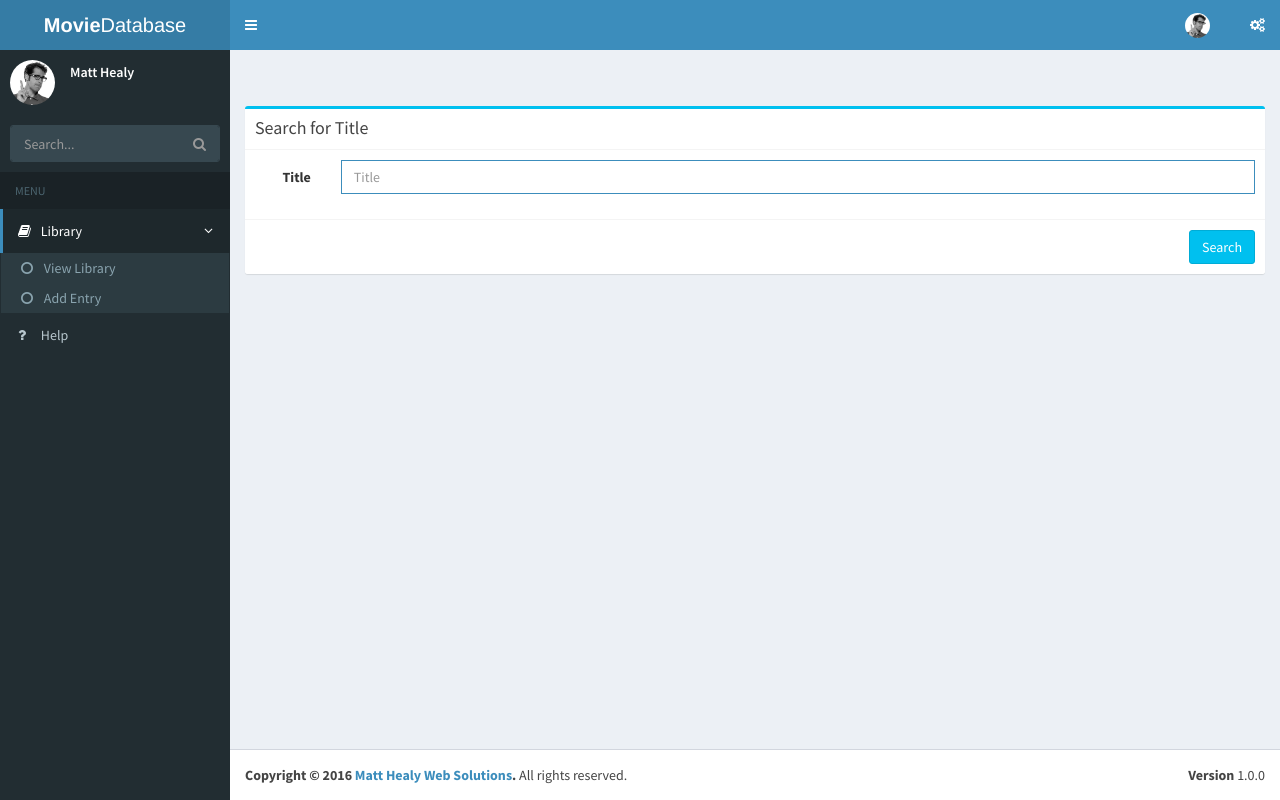
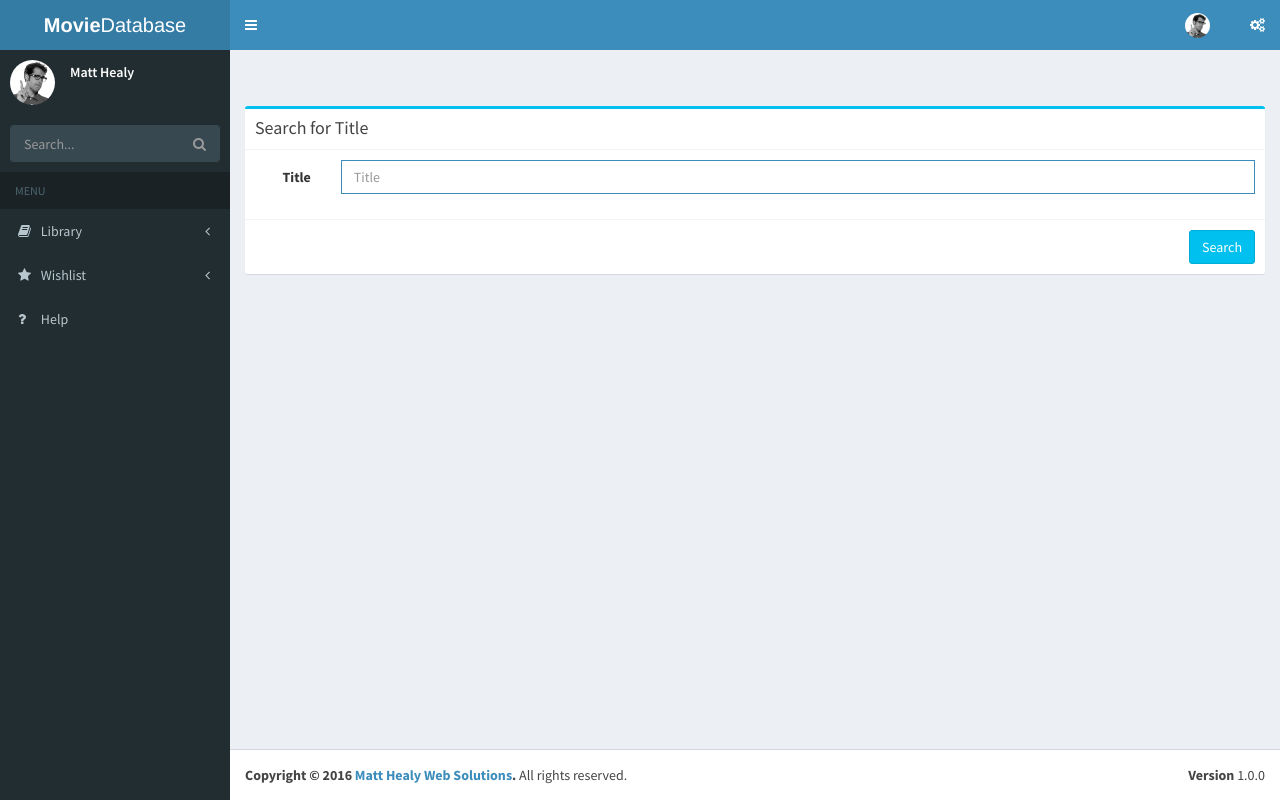
Before and after one commit to MattHealy/MovieDatabase, a Flask app: template app/templates/admin/add.html in a window 1280 px wide; the page is wider, and only the part inside the window is pictured. Run offline with Flask 2, Linux system fonts and the light colour scheme; the template is opened without the code that fills it: values that come from a table or form of the project are taken from there, others are empty; some libraries are stand-ins or nearby versions.

Commit message:
Added Wishlist
You can now add items to your wishlist rather than your actual
collection

```diff
--- a/app/admin/forms.py
+++ b/app/admin/forms.py
@@ -1,6 +1,6 @@
 from flask import g, current_app
 from flask.ext.wtf import Form
-from wtforms import TextField, SubmitField, SelectField
+from wtforms import TextField, SubmitField, SelectField, HiddenField
 from wtforms.validators import Required
 
 class TitleSearchForm(Form):
@@ -8,6 +8,7 @@ class TitleSearchForm(Form):
     submit = SubmitField('Search')
 
 class AddEntryForm(Form):
+    wishlist = HiddenField('wishlist')
     submit = SubmitField('Add')
 
 class LibrarySortForm(Form):
--- a/app/admin/views.py
+++ b/app/admin/views.py
@@ -38,7 +38,7 @@ def home():
     if not g.user.is_confirmed():
         return redirect(url_for('admin.unconfirmed'))
 
-    movies = Entry.query.filter_by(user_id = g.user.id)
+    movies = Entry.query.filter_by(user_id = g.user.id, wishlist = 0)
 
     order_by = request.args.get('order_by', 'title')
 
@@ -61,6 +61,36 @@ def home():
     return render_template("admin/home.html", title="My Collection", subtitle="Home", movies=movies,
                            sortform=sortform)
 
+@admin.route('/wishlist/', methods=['GET','POST'])
+@login_required
+def wishlist():
+
+    if not g.user.is_confirmed():
+        return redirect(url_for('admin.unconfirmed'))
+
+    movies = Entry.query.filter_by(user_id = g.user.id, wishlist = 1)
+
+    order_by = request.args.get('order_by', 'title')
+
+    sortform = LibrarySortForm()
+    sortform.order_by.data = order_by
+
+    if order_by == 'timestamp':
+        movies = movies.order_by(Entry.timestamp)
+    elif order_by == 'timestampDesc':
+        movies = movies.order_by(Entry.timestamp.desc())
+    elif order_by == 'year':
+        movies = movies.order_by(Entry.year)
+    elif order_by == 'yearDesc':
+        movies = movies.order_by(Entry.year.desc())
+    elif order_by == 'titleDesc':
+        movies = movies.order_by(Entry.title.desc())
+    else:
+        movies = movies.order_by(Entry.title)
+
+    return render_template("admin/home.html", title="Wishlist", subtitle="Home", movies=movies,
+                           sortform=sortform)
+
 @admin.route('/entry/add/', methods=['GET','POST'])
 @login_required
 def add_entry():
@@ -70,6 +100,7 @@ def add_entry():
 
     form = TitleSearchForm()
     addform = AddEntryForm()
+    addform.wishlist.data = 0
     movies = []
 
     if request.args.get('title'):
@@ -89,6 +120,35 @@ def add_entry():
     return render_template("admin/add.html", form=form, title="Add Entry", subtitle="Search", \
                            movies=movies, addform = addform)
 
+@admin.route('/wishlist/add/', methods=['GET','POST'])
+@login_required
+def add_wishlist():
+
+    if not g.user.is_confirmed():
+        return redirect(url_for('admin.unconfirmed'))
+
+    form = TitleSearchForm()
+    addform = AddEntryForm()
+    addform.wishlist.data = 1
+    movies = []
+
+    if request.args.get('title'):
+
+        form.title.data = request.args.get('title')
+        res = omdb.search(request.args.get('title'))
+
+        for item in res:
+            movie = {}
+            movie['title'] = item['title']
+            movie['year'] = item['year']
+            if item['poster'] != 'N/A':
+                movie['image'] = item['poster']
+            movie['imdb_id'] = item['imdb_id']
+            movies.append(movie)
+
+    return render_template("admin/add.html", form=form, title="Add to Wishlist", subtitle="Search", \
+                           movies=movies, addform = addform)
+
 @admin.route('/entry/add/<imdb_id>/', methods=['POST'])
 @login_required
 def submit_entry(imdb_id):
@@ -96,32 +156,38 @@ def submit_entry(imdb_id):
     if not g.user.is_confirmed():
         return redirect(url_for('admin.unconfirmed'))
 
-    res = omdb.imdbid(imdb_id)
+    form = AddEntryForm()
 
-    entry = Entry.query.filter_by(user_id = g.user.id, imdb_id = imdb_id).first()
+    if form.validate_on_submit():
 
-    if entry:
-        flash('This entry already exists in your collection')
-        return redirect(url_for('admin.home'))
+        res = omdb.imdbid(imdb_id)
 
-    entry = Entry(user_id = g.user.id, timestamp = datetime.utcnow())
+        wishlist = form.wishlist.data
+        entry = Entry.query.filter_by(user_id = g.user.id, imdb_id = imdb_id).first()
 
-    title = res['title']
-    entry.title = res['title']
-    entry.year = res['year']
-    if res['poster'] != 'N/A':
-        entry.image = res['poster']
+        if entry:
+            flash('This entry already exists in your collection')
+            return redirect(url_for('admin.home'))
 
-    entry.imdb_id = res['imdb_id']
+        entry = Entry(user_id = g.user.id, timestamp = datetime.utcnow(), wishlist = wishlist)
 
-    #Item({'genre': 'Thriller', 'poster': 'http://ia.media-imdb.com/images/M/MV5BMTUwMDQxNjIxM15BMl5BanBnXkFtZTcwMzg5MzkwNA@@._V1_SX300.jpg', 'type': 'movie', 'imdb_votes': '202,075', 'year': '2007', 'runtime': '113 min', 'released': '31 May 2007', 'awards': '6 nominations.', 'actors': 'Kurt Russell, Zoë Bell, Rosario Dawson, Vanessa Ferlito', 'plot': 'Two separate sets of voluptuous women are stalked at different times by a scarred stuntman who uses his "death proof" cars to execute his murderous plans.', 'title': 'Death Proof', 'imdb_rating': '7.1', 'language': 'English', 'director': 'Quentin Tarantino', 'country': 'USA', 'response': 'True', 'metascore': 'N/A', 'imdb_id': 'tt1028528', 'rated': 'R', 'writer': 'Quentin Tarantino'})
+        title = res['title']
+        entry.title = res['title']
+        entry.year = res['year']
+        if res['poster'] != 'N/A':
+            entry.image = res['poster']
 
-    db.session.add(entry)
-    db.session.commit()
+        entry.imdb_id = res['imdb_id']
 
-    flash(Markup('Entry added successfully. <strong><a href="' + url_for('admin.add_entry') + '">Add another?</a></strong>'))
+        db.session.add(entry)
+        db.session.commit()
 
-    return redirect(url_for('admin.home'))
+        flash(Markup('Entry added successfully. <strong><a href="' + url_for('admin.add_entry') + '">Add another?</a></strong>'))
+
+        if wishlist:
+            return redirect(url_for('admin.wishlist'))
+        else:
+            return redirect(url_for('admin.home'))
 
 @admin.route('/confirmation_email/', methods=['GET'])
 @login_required
--- a/app/models.py
+++ b/app/models.py
@@ -76,6 +76,7 @@ class Entry(db.Model):
     imdb_id = db.Column(db.String(20))
     year = db.Column(db.Integer)
     image = db.Column(db.String(256))
+    wishlist = db.Column(db.Boolean)
 
     def __repr__(self):
         return '<Entry %r (%r)>' % (self.title, self.year)
--- a/app/templates/admin/base.html
+++ b/app/templates/admin/base.html
@@ -140,7 +140,7 @@
           <!-- sidebar menu: : style can be found in sidebar.less -->
           <ul class="sidebar-menu">
             <li class="header">MENU</li>
-            <li class="active treeview">
+            <li class="{% if request.path == '/app/home/' %}active {% endif %}treeview">
               <a href="#">
                 <i class="fa fa-book"></i> <span>Library</span>
                 <i class="fa fa-angle-left pull-right"></i>
@@ -148,6 +148,16 @@
               <ul class="treeview-menu">
                 <li><a href="{{ url_for('admin.home') }}"><i class="fa fa-circle-o"></i> View Library</a></li>
                 <li><a href="{{ url_for('admin.add_entry') }}"><i class="fa fa-circle-o"></i> Add Entry</a></li>
+              </ul>
+            </li>
+            <li class="{% if request.path == '/app/wishlist/' %}active {% endif %}treeview">
+              <a href="#">
+                <i class="fa fa-star"></i> <span>Wishlist</span>
+                <i class="fa fa-angle-left pull-right"></i>
+              </a>
+              <ul class="treeview-menu">
+                <li><a href="{{ url_for('admin.wishlist') }}"><i class="fa fa-circle-o"></i> View Wishlist</a></li>
+                <li><a href="{{ url_for('admin.add_wishlist') }}"><i class="fa fa-circle-o"></i> Add Entry</a></li>
               </ul>
             </li>
             <li><a href="#"><i class="fa fa-question"></i> <span>Help</span></a></li>
```
Also changed, not shown: migrations/versions/f239d4baeca3_.py (added, +26 -0 lines).
